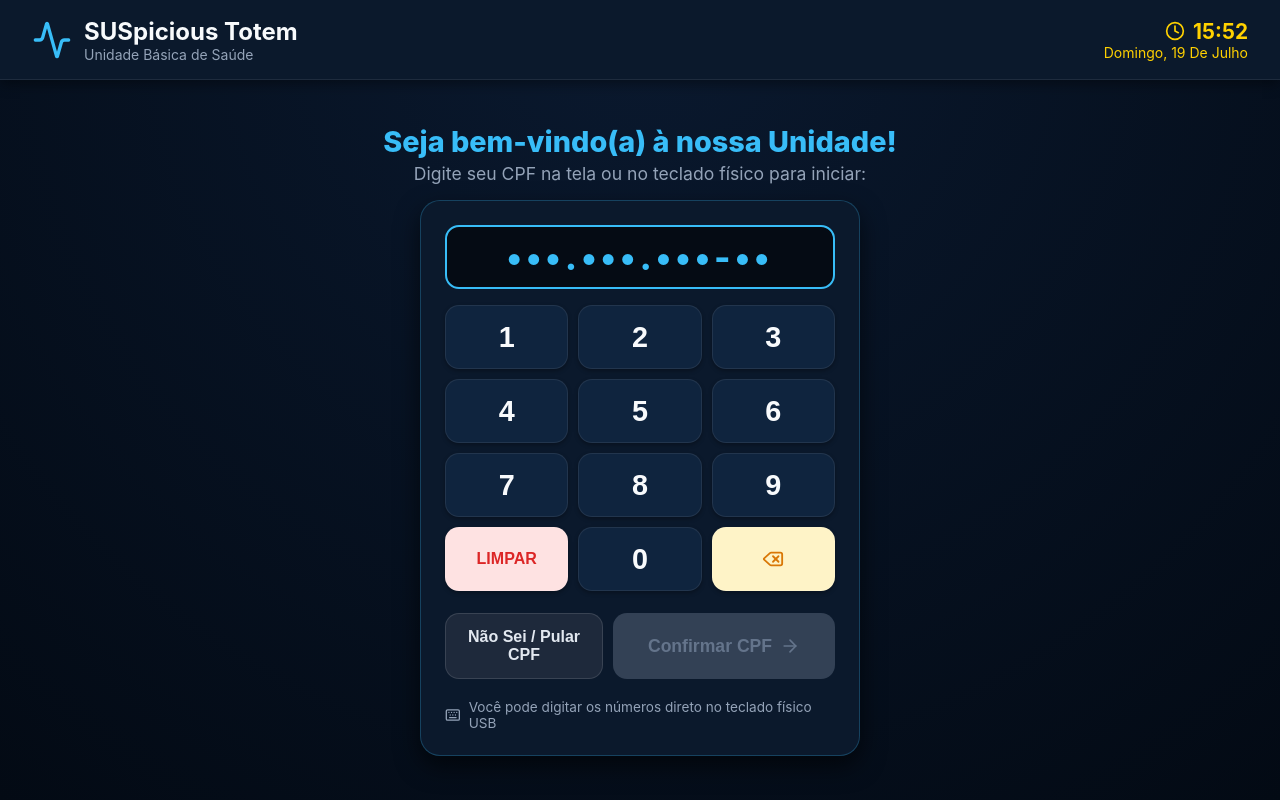
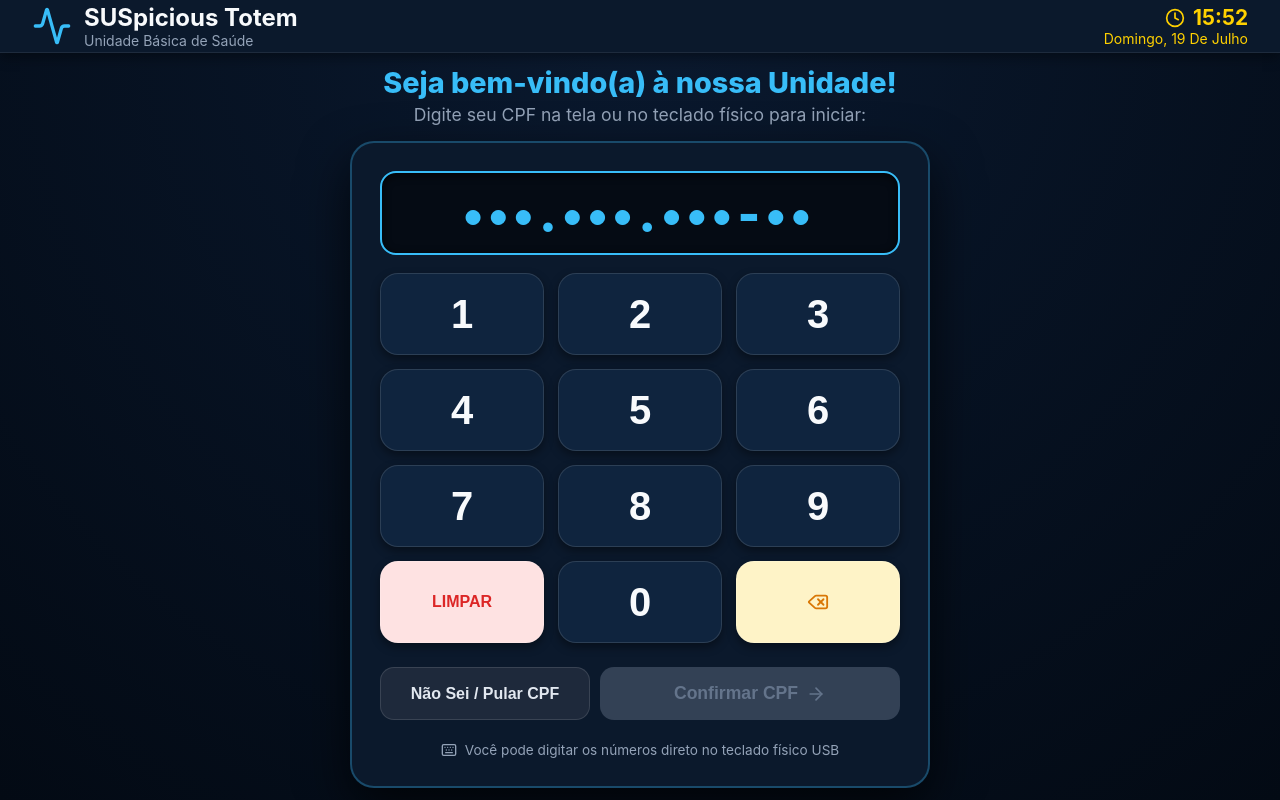
Before and after one commit to Gabriell-Ilius/SUSpicious_Totem, a React (Vite) app in the folder frontend/: page / in a window 1280 px wide. Built offline with nearby package versions, Linux system fonts and the light colour scheme.

Commit message:
style: substantially enlarge touch numpad keyboard and on-screen QR codes

```diff
--- a/frontend/src/App.jsx
+++ b/frontend/src/App.jsx
@@ -324,16 +324,16 @@ function TotemKiosk() {
               {/* QR Code na tela para o paciente acompanhar */}
               <div style={{
                 background: '#0B192C', border: '1px solid rgba(56, 189, 248, 0.25)',
-                borderRadius: '12px', padding: '10px', marginTop: '10px',
-                display: 'flex', flexDirection: 'column', alignItems: 'center', gap: '6px'
+                borderRadius: '16px', padding: '16px', marginTop: '12px',
+                display: 'flex', flexDirection: 'column', alignItems: 'center', gap: '10px'
               }}>
-                <span style={{ fontSize: '0.8rem', fontWeight: 700, color: '#38BDF8', display: 'flex', alignItems: 'center', gap: '4px' }}>
-                  <QrCode size={16} /> Triagem Digital / Acompanhamento:
+                <span style={{ fontSize: '0.9rem', fontWeight: 800, color: '#38BDF8', display: 'flex', alignItems: 'center', gap: '6px' }}>
+                  <QrCode size={20} /> Pré-Triagem / Acompanhamento:
                 </span>
-                <div style={{ padding: '6px', background: '#FFF', borderRadius: '8px', border: '1px solid #CBD5E1', display: 'inline-block' }}>
+                <div style={{ padding: '12px', background: '#FFF', borderRadius: '14px', border: '2px solid #CBD5E1', display: 'inline-block', boxShadow: '0 6px 16px rgba(0, 0, 0, 0.4)' }}>
                   <QRCodeSVG
                     value={`http://${(window.location.hostname === 'localhost' || window.location.hostname === '127.0.0.1') ? '192.168.15.34' : window.location.hostname}:5173/triagem/${scheduledTicket.codigo}`}
-                    size={95}
+                    size={180}
                     level="M"
                   />
                 </div>
@@ -341,10 +341,10 @@ function TotemKiosk() {
                   href={`/triagem/${scheduledTicket.codigo}`}
                   target="_blank"
                   rel="noreferrer"
-                  style={{ fontSize: '0.75rem', color: '#38BDF8', textDecoration: 'underline', display: 'flex', alignItems: 'center', gap: '3px' }}
+                  style={{ fontSize: '0.85rem', color: '#38BDF8', textDecoration: 'underline', display: 'flex', alignItems: 'center', gap: '4px', fontWeight: 600 }}
                 >
                   <span>Abrir no navegador</span>
-                  <ExternalLink size={12} />
+                  <ExternalLink size={14} />
                 </a>
               </div>
             </div>
--- a/frontend/src/components/TicketModal.jsx
+++ b/frontend/src/components/TicketModal.jsx
@@ -150,17 +150,17 @@ const TicketModal = ({ service, cpf, onClose, onConfirm }) => {
 
             {/* QR Code na tela para a Triagem Digital / Celular */}
             <div style={{
-              background: '#071324', border: '1px solid rgba(56, 189, 248, 0.25)',
-              borderRadius: '16px', padding: '14px', margin: '14px 0',
-              display: 'flex', flexDirection: 'column', alignItems: 'center', gap: '8px'
+              background: '#071324', border: '1px solid rgba(56, 189, 248, 0.3)',
+              borderRadius: '20px', padding: '20px', margin: '16px 0',
+              display: 'flex', flexDirection: 'column', alignItems: 'center', gap: '12px'
             }}>
-              <span style={{ fontSize: '0.85rem', fontWeight: 700, color: '#38BDF8', display: 'flex', alignItems: 'center', gap: '6px' }}>
-                <QrCode size={18} /> Pré-Triagem Opcional (Preencha no celular enquanto aguarda):
+              <span style={{ fontSize: '1rem', fontWeight: 800, color: '#38BDF8', display: 'flex', alignItems: 'center', gap: '8px' }}>
+                <QrCode size={22} /> Pré-Triagem Opcional (Escaneie com a câmera do celular):
               </span>
-              <div style={{ background: '#FFF', padding: '10px', borderRadius: '10px', border: '1px solid #CBD5E1', display: 'inline-block' }}>
+              <div style={{ background: '#FFF', padding: '16px', borderRadius: '16px', border: '2px solid #CBD5E1', display: 'inline-block', boxShadow: '0 8px 20px rgba(0, 0, 0, 0.4)' }}>
                 <QRCodeSVG
                   value={`http://${(window.location.hostname === 'localhost' || window.location.hostname === '127.0.0.1') ? '192.168.15.34' : window.location.hostname}:5173/triagem/${generatedTicket.codigo}`}
-                  size={120}
+                  size={220}
                   level="M"
                   includeMargin={false}
                 />
@@ -169,10 +169,10 @@ const TicketModal = ({ service, cpf, onClose, onConfirm }) => {
                 href={`/triagem/${generatedTicket.codigo}`}
                 target="_blank"
                 rel="noreferrer"
-                style={{ fontSize: '0.8rem', color: '#38BDF8', textDecoration: 'underline', display: 'flex', alignItems: 'center', gap: '4px' }}
+                style={{ fontSize: '0.9rem', color: '#38BDF8', textDecoration: 'underline', display: 'flex', alignItems: 'center', gap: '6px', fontWeight: 600 }}
               >
-                <span>Ou clique aqui para abrir a pré-triagem</span>
-                <ExternalLink size={14} />
+                <span>Ou clique aqui para abrir a pré-triagem no navegador</span>
+                <ExternalLink size={16} />
               </a>
             </div>
 
--- a/frontend/src/index.css
+++ b/frontend/src/index.css
@@ -118,50 +118,51 @@ html, body {
   color: var(--text-secondary);
 }
 
-/* CPF Card */
+/* CPF Card (Teclado Touchscreen Grande e Confortável) */
 .cpf-box-card {
   width: 100%;
-  max-width: 440px;
+  max-width: 580px;
   background: #0B192C;
-  border: 1px solid rgba(56, 189, 248, 0.25);
-  border-radius: var(--radius-lg);
-  padding: 24px;
-  box-shadow: var(--shadow-lg);
+  border: 2px solid rgba(56, 189, 248, 0.3);
+  border-radius: 24px;
+  padding: 28px;
+  box-shadow: 0 20px 50px rgba(0, 0, 0, 0.7);
   display: flex;
   flex-direction: column;
-  gap: 16px;
+  gap: 18px;
 }
 
 .cpf-display-box {
   background: #050B14;
   border: 2px solid #38BDF8;
-  border-radius: var(--radius-md);
-  height: 64px;
+  border-radius: 16px;
+  height: 84px;
   display: flex;
   align-items: center;
   justify-content: center;
-  font-size: 2.2rem;
-  font-weight: 800;
-  letter-spacing: 4px;
+  font-size: 3rem;
+  font-weight: 900;
+  letter-spacing: 6px;
   color: #38BDF8;
+  box-shadow: inset 0 2px 8px rgba(0, 0, 0, 0.8);
 }
 
 /* NumPad Touch Grid */
 .numpad-grid {
   display: grid;
   grid-template-columns: repeat(3, 1fr);
-  gap: 10px;
+  gap: 14px;
 }
 
 .numpad-btn {
-  height: 64px;
-  border-radius: var(--radius-md);
-  border: 1px solid rgba(255, 255, 255, 0.08);
+  height: 82px;
+  border-radius: 18px;
+  border: 1px solid rgba(255, 255, 255, 0.12);
   background: #0F243E;
-  font-size: 1.8rem;
-  font-weight: 700;
+  font-size: 2.5rem;
+  font-weight: 800;
   color: #F8FAFC;
-  box-shadow: 0 2px 4px rgba(0, 0, 0, 0.3);
+  box-shadow: 0 4px 10px rgba(0, 0, 0, 0.4);
   cursor: pointer;
   display: flex;
   align-items: center;
@@ -170,8 +171,8 @@ html, body {
 }
 
 .numpad-btn:active {
-  background: #1E3A5F;
-  transform: scale(0.95);
+  background: #0284C7;
+  transform: scale(0.93);
 }
 
 /* Action Buttons */
@@ -314,12 +315,12 @@ html, body {
 
 .modal-content-card {
   width: 100%;
-  max-width: 520px;
+  max-width: 580px;
   background: #0B192C;
-  border: 1px solid rgba(56, 189, 248, 0.3);
+  border: 2px solid rgba(56, 189, 248, 0.3);
   border-radius: var(--radius-lg);
   padding: 28px;
-  box-shadow: var(--shadow-lg);
+  box-shadow: 0 25px 60px rgba(0, 0, 0, 0.8);
   color: var(--text-primary);
 }
 
```
